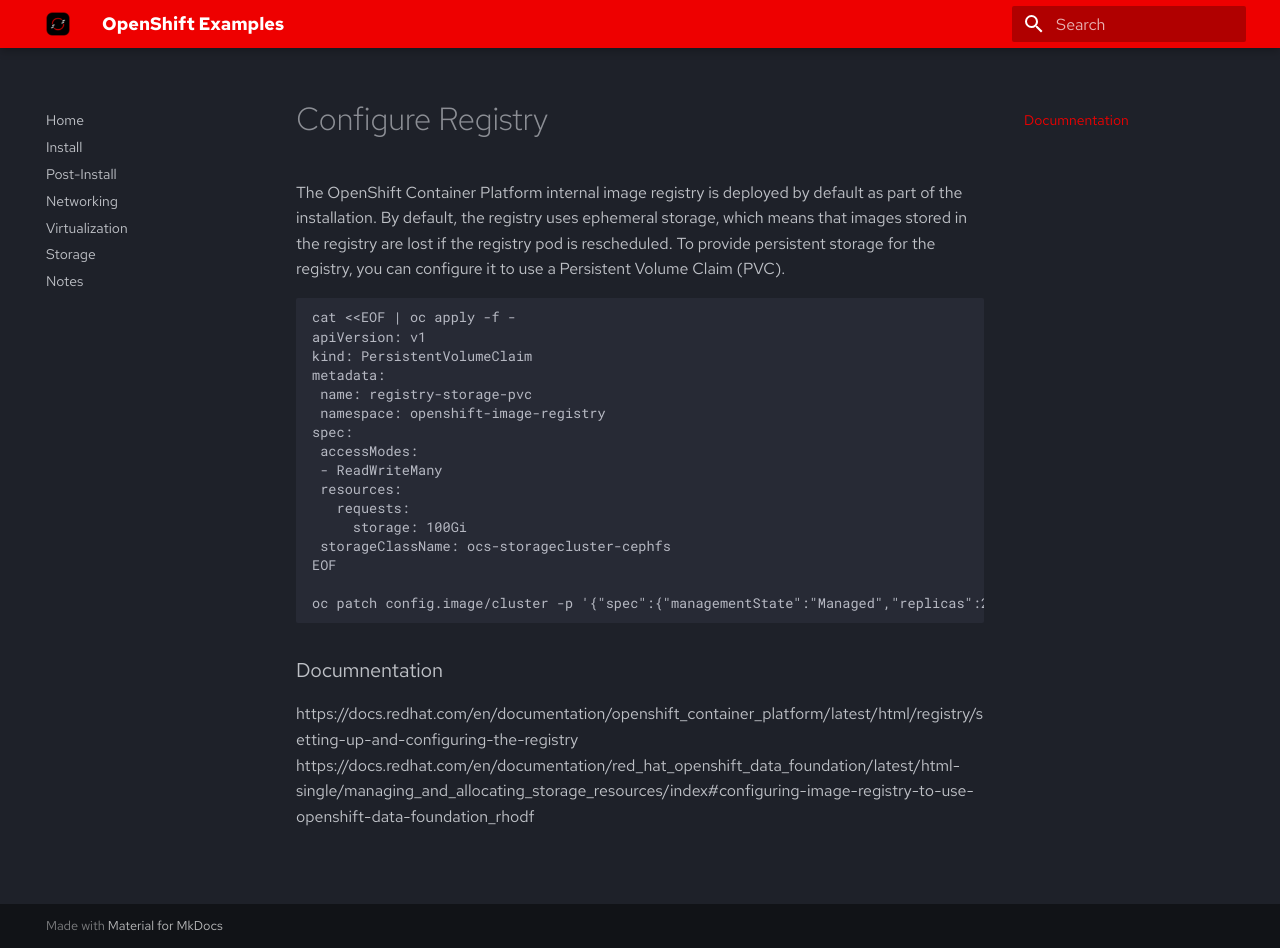
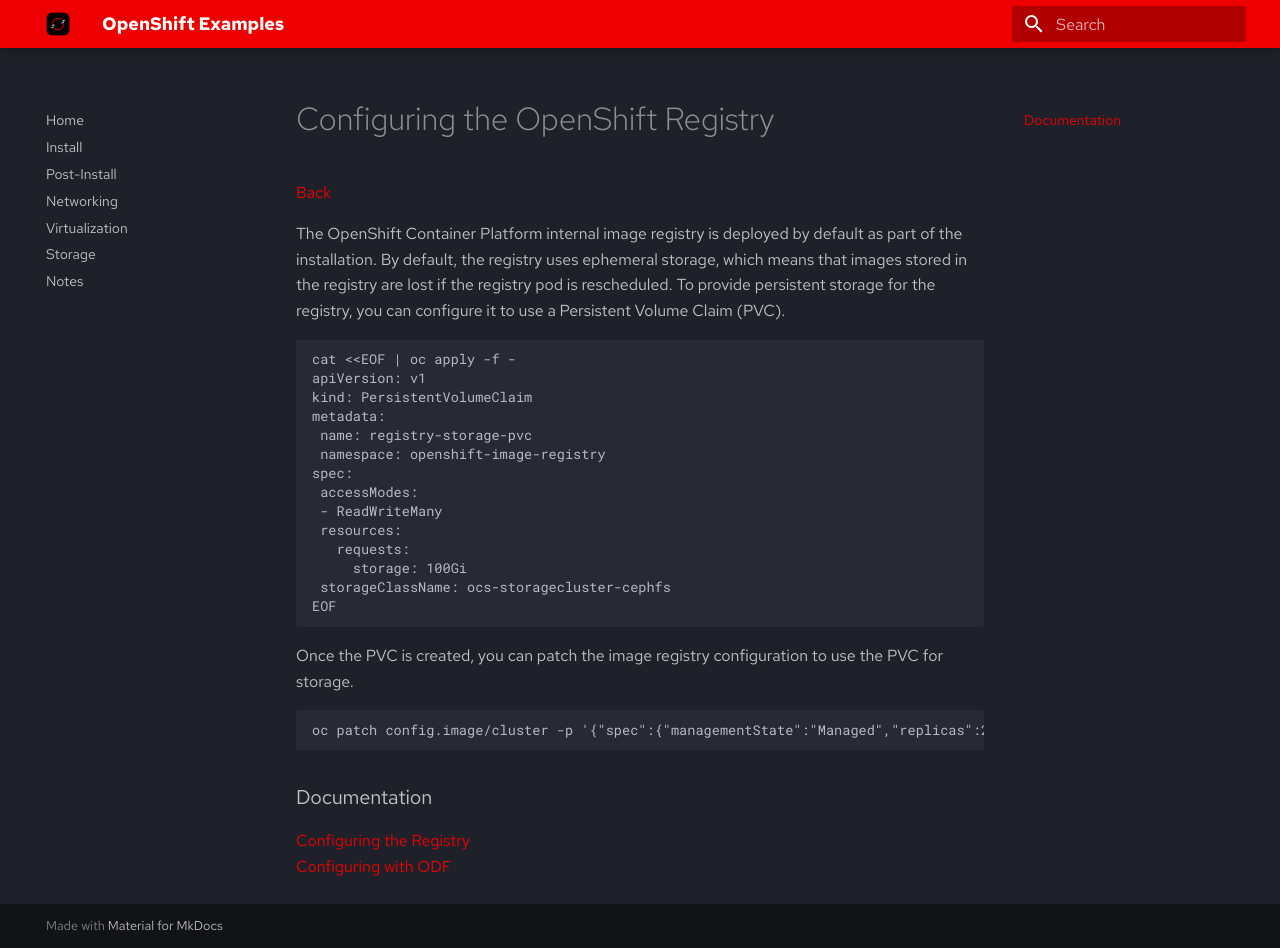
Before and after one commit to openshift-tigerteam/openshift-examples, an MkDocs documentation site: the page built from docs/postinstall/configure-registry.md, in a window 1280 px wide and 948 px high. Built offline with MkDocs 1.6.1 and Material for MkDocs 9.7.7, drawn with Linux system fonts in a browser that asks for light colours.

Commit message:
updated formatting

````diff
--- a/docs/postinstall/configure-registry.md
+++ b/docs/postinstall/configure-registry.md
@@ -1,4 +1,6 @@
-# Configure Registry
+# Configuring the OpenShift Registry
+
+[Back](../postinstall.md)
 
 The OpenShift Container Platform internal image registry is deployed by default as part of the installation. By default, the registry uses ephemeral storage, which means that images stored in the registry are lost if the registry pod is rescheduled. To provide persistent storage for the registry, you can configure it to use a Persistent Volume Claim (PVC).
 
@@ -17,11 +19,14 @@
      storage: 100Gi
  storageClassName: ocs-storagecluster-cephfs
 EOF
+```
 
+Once the PVC is created, you can patch the image registry configuration to use the PVC for storage.
+```shell
 oc patch config.image/cluster -p '{"spec":{"managementState":"Managed","replicas":2,"storage":{"managementState":"Unmanaged","pvc":{"claim":"registry-storage-pvc"}}}}' --type=merge
 ```
 
-### Documnentation
+### Documentation
 
-https://docs.redhat.com/en/documentation/openshift_container_platform/latest/html/registry/setting-up-and-configuring-the-registry
-https://docs.redhat.com/en/documentation/red_hat_openshift_data_foundation/latest/html-single/managing_and_allocating_storage_resources/index#configuring-image-registry-to-use-openshift-data-foundation_rhodf
+[Configuring the Registry](https://docs.redhat.com/en/documentation/openshift_container_platform/latest/html/registry/setting-up-and-configuring-the-registry)
+[Configuring with ODF](https://docs.redhat.com/en/documentation/red_hat_openshift_data_foundation/latest/html-single/managing_and_allocating_storage_resources/index#configuring-image-registry-to-use-openshift-data-foundation_rhodf)
````
